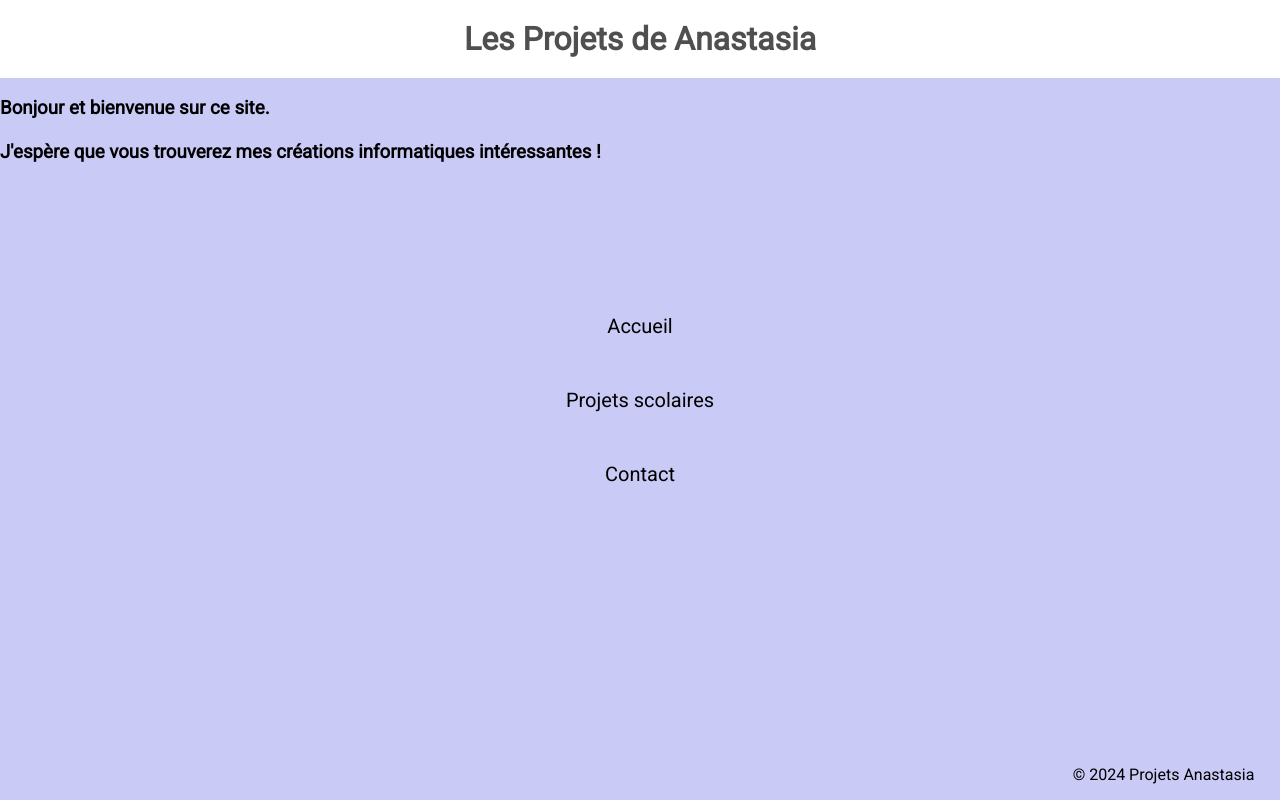
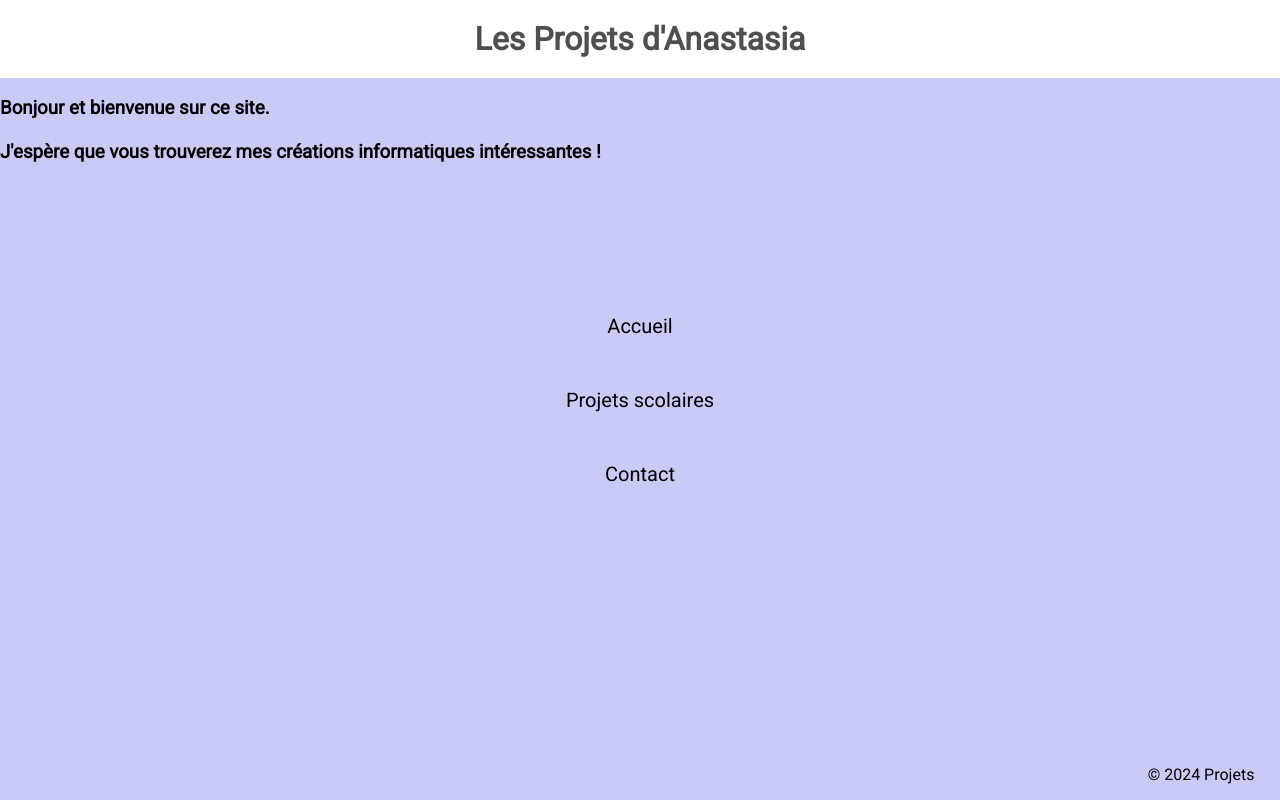
Before and after one commit to Anas-tsdk/Projets, a plain HTML site: page index.html in a window 1280 px wide. Drawn offline with Linux system fonts and the light colour scheme.

Commit message:
Update index.html

```diff
--- a/index.html
+++ b/index.html
@@ -11,7 +11,7 @@
     <!-- En-tête (header) -->
     <header>
         <!-- Titre principal -->
-        <h1>Les Projets de Anastasia</h1>
+        <h1>Les Projets d'Anastasia</h1>
     </header>
 
     <!-- Section de navigation (nav) -->
@@ -37,7 +37,7 @@
     <!-- Pied de page (footer) -->
     <footer>
         <!-- Informations de copyright -->
-        <p>&copy; 2024 Projets Anastasia</p>
+        <p>&copy; 2024 Projets</p>
     </footer>
 </body>
 </html>
```
